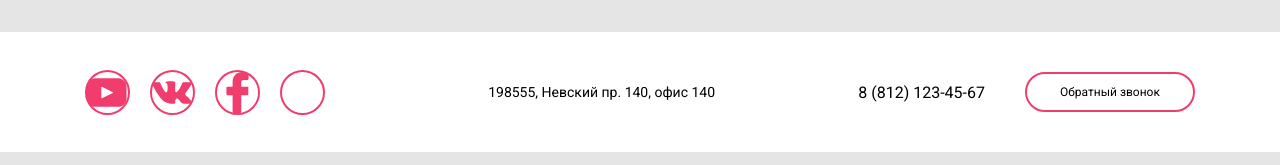
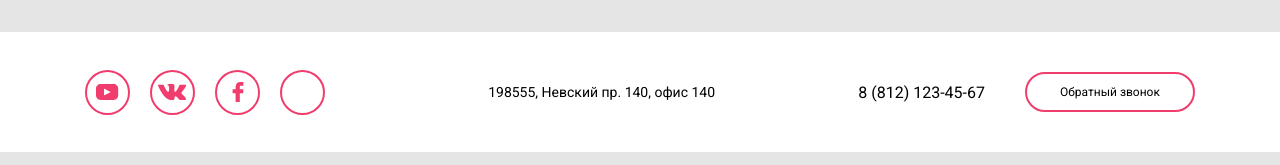
Before and after one commit to MariaKasperovich/Edpr-super-chair, a plain HTML site: page index.html in a window 1280 px wide. Shown: the part 1782-1947 px from the top of the page. Drawn offline with Linux system fonts and the light colour scheme.

Commit message:
social media icons fixed

```diff
--- a/styles.css
+++ b/styles.css
@@ -389,6 +389,10 @@ footer {
     display: flex;
 }
 
+.social-item {
+    margin-right: 20px;
+}
+
 .social-link {
     display: block;
     width: 45px;
@@ -396,11 +400,8 @@ footer {
     border: 2px solid #F13C6E;
     border-radius: 100%;
 
-    margin-right: 20px;
-
     background-repeat: no-repeat;
     background-position: center;
-    background-size: contain;
 }
 
 .youtube {
```
